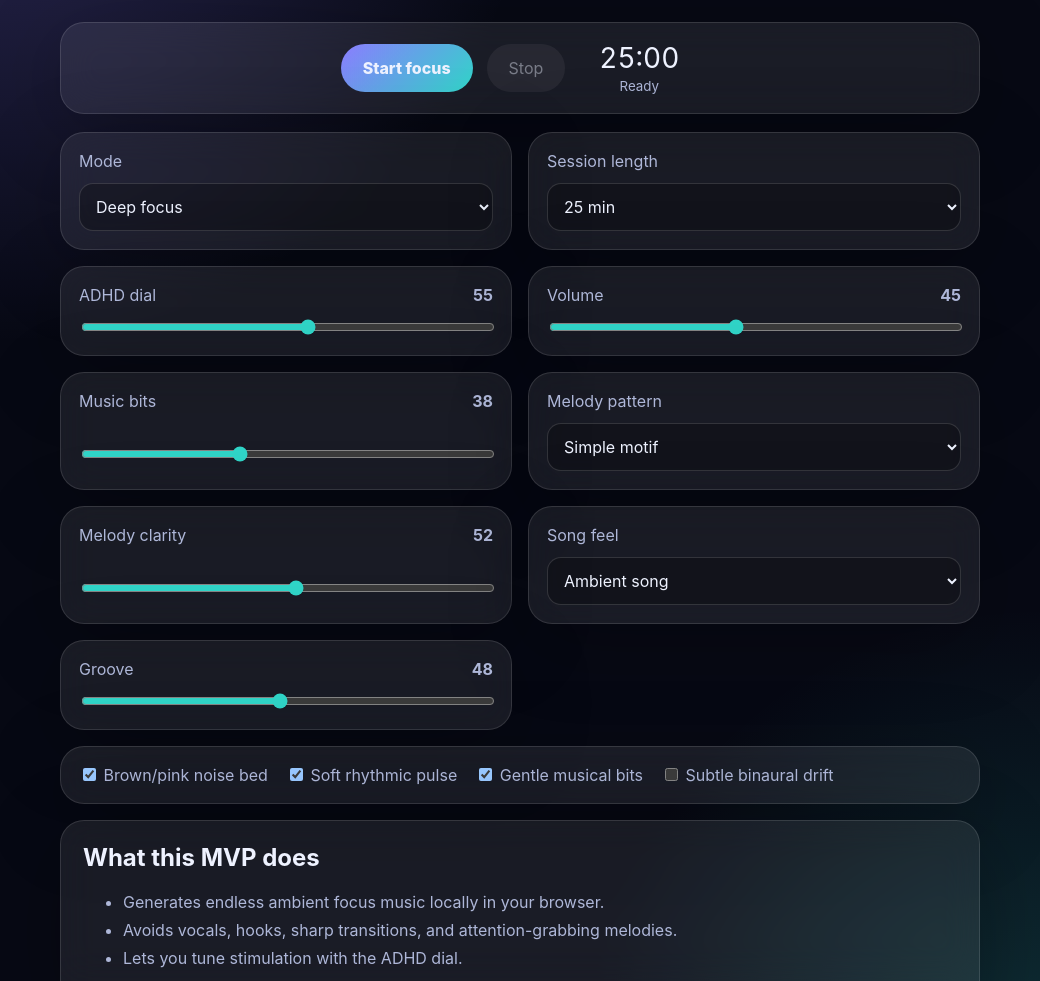
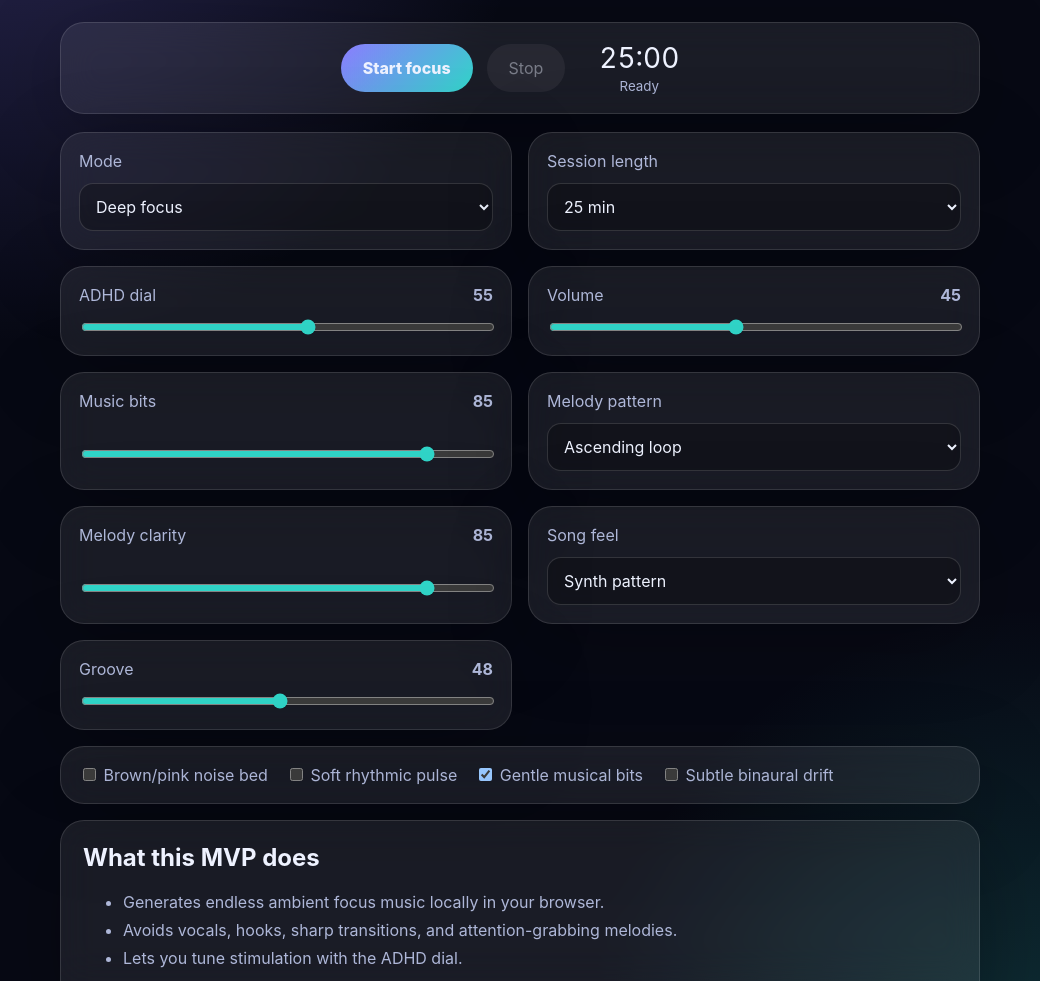
Before and after one commit to yacovdroridev/focus-adhd-mvp, an Electron app: page index.html in a window 1040 px wide. Shown: the part 201-1182 px from the top of the page. Drawn offline with nearby package versions, Linux system fonts and the light colour scheme.

Commit message:
audio: enhance melodic presence and remove low-end noise

```diff
--- a/app.js
+++ b/app.js
@@ -470,11 +470,6 @@ function startSongArrangement(engine, preset, stimulation) {
     if (style === 'lofi' && (inBar === 4 || inBar === 12)) playHat(engine, 0.018 + groove / 1800);
     if (style === 'synth' && inBar % 4 === 2) playHat(engine, 0.014 + groove / 2200);
 
-    if ([0, 6, 8, 14].includes(inBar)) {
-      const bassStep = inBar === 14 ? chordRootIndex + 2 : chordRootIndex;
-      playBass(engine, scaleTone(preset, bassStep, 0.5), 0.055 + groove / 900);
-    }
-
     const leadDensity = style === 'ambient' ? [0, 4, 8, 12] : [0, 2, 4, 6, 8, 10, 12, 14];
     if (leadDensity.includes(inBar)) {
       const motifIndex = Math.floor(step / 2) % motif.length;
@@ -580,11 +575,6 @@ async function startToneArrangement(engine, preset) {
 
     if ((style === 'lofi' && [4, 7, 12, 15].includes(inBar)) || (style === 'synth' && inBar % 4 === 2)) {
       tone.hat.triggerAttackRelease('32n', time, 0.12 + groove / 260);
-    }
-
-    if ([0, 6, 8, 14].includes(inBar)) {
-      const bassIndex = inBar === 14 ? chordRoot + 2 : chordRoot;
-      tone.bass.triggerAttackRelease(toneFreq(preset, bassIndex, 0.5), '8n.', time, 0.34 + groove / 240);
     }
 
     const leadSteps = style === 'ambient' ? [0, 4, 8, 12] : [0, 2, 4, 6, 8, 10, 12, 14];
--- a/index.html
+++ b/index.html
@@ -55,33 +55,33 @@
         </label>
 
         <label class="control panel">
-          <span>Music bits <b id="musicAmountValue">38</b></span>
-          <input id="musicAmount" type="range" min="0" max="100" value="38" />
+          <span>Music bits <b id="musicAmountValue">85</b></span>
+          <input id="musicAmount" type="range" min="0" max="100" value="85" />
         </label>
 
         <label class="control panel">
           <span>Melody pattern</span>
           <select id="melodyPattern">
             <option value="none">Off</option>
-            <option value="simple" selected>Simple motif</option>
-            <option value="ascending">Ascending loop</option>
+            <option value="simple">Simple motif</option>
+            <option value="ascending" selected>Ascending loop</option>
             <option value="call">Call & response</option>
             <option value="minimal">Minimal two-note</option>
           </select>
         </label>
 
         <label class="control panel">
-          <span>Melody clarity <b id="melodyClarityValue">52</b></span>
-          <input id="melodyClarity" type="range" min="0" max="100" value="52" />
+          <span>Melody clarity <b id="melodyClarityValue">85</b></span>
+          <input id="melodyClarity" type="range" min="0" max="100" value="85" />
         </label>
 
         <label class="control panel">
           <span>Song feel</span>
           <select id="songFeel">
             <option value="off">Off</option>
-            <option value="ambient" selected>Ambient song</option>
+            <option value="ambient">Ambient song</option>
             <option value="lofi">Lo-fi groove</option>
-            <option value="synth">Synth pattern</option>
+            <option value="synth" selected>Synth pattern</option>
           </select>
         </label>
 
@@ -92,8 +92,8 @@
       </section>
 
       <section class="panel toggles">
-        <label><input id="noise" type="checkbox" checked /> Brown/pink noise bed</label>
-        <label><input id="pulse" type="checkbox" checked /> Soft rhythmic pulse</label>
+        <label><input id="noise" type="checkbox" /> Brown/pink noise bed</label>
+        <label><input id="pulse" type="checkbox" /> Soft rhythmic pulse</label>
         <label><input id="musicBits" type="checkbox" checked /> Gentle musical bits</label>
         <label><input id="binaural" type="checkbox" /> Subtle binaural drift</label>
       </section>
```
